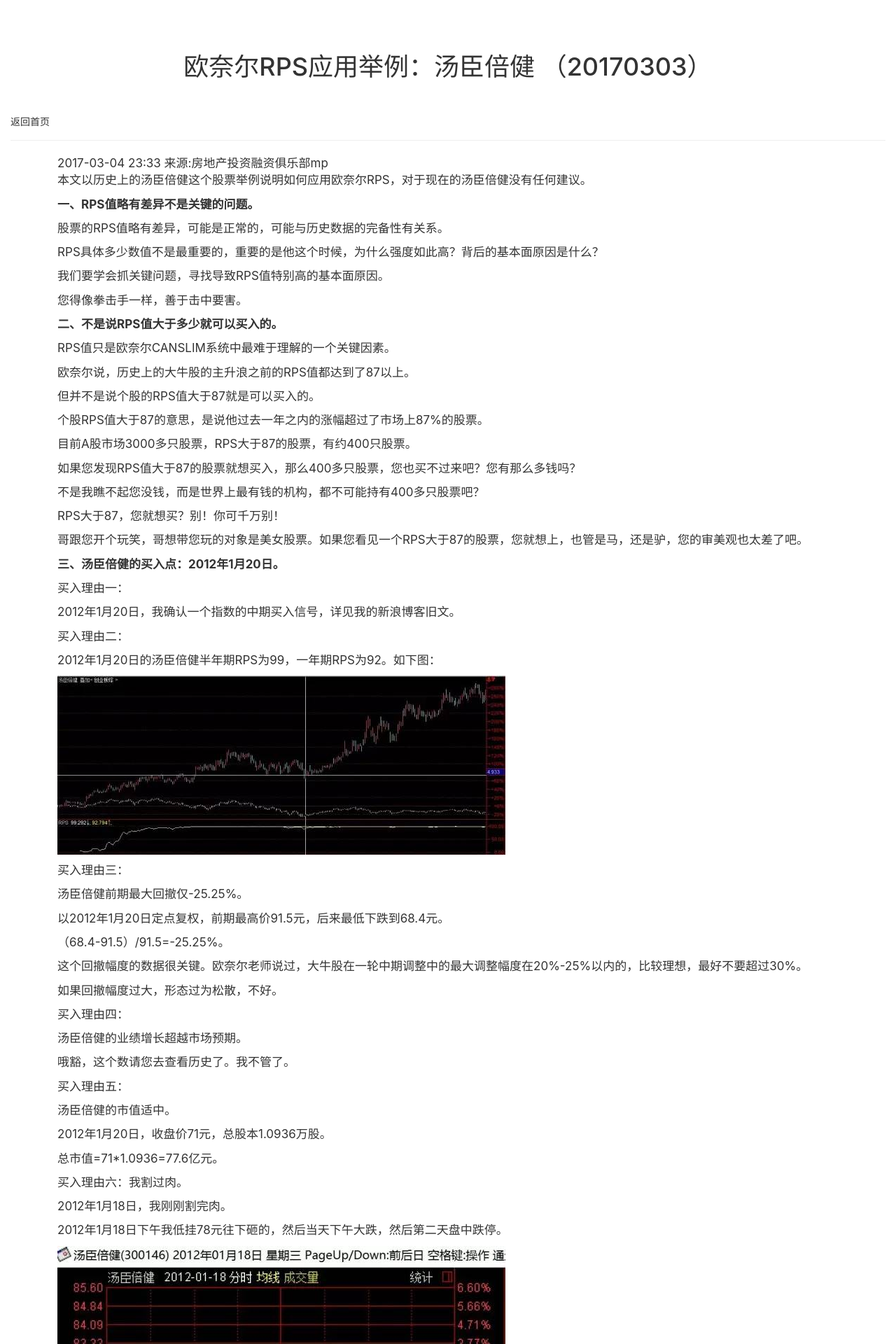
After one commit to pchaos/wanggeService, a Django app: page /v1/architechture/4 in a window 1280 px wide. The commit adds this page. Shown: the top 1920 px of the page at 70% size. Run offline with Django 3.2, Linux system fonts and the light colour scheme; some libraries are stand-ins or nearby versions.

Commit message:
增加文章：欧奈尔RPS应用举例：汤臣倍健

```diff
--- a/stocks/templates/index.html
+++ b/stocks/templates/index.html
@@ -32,6 +32,7 @@
         <td><a href="{% url 'stocks:architechture_list1' %}">基本面排雷</a></td>
         <td><a href="{% url 'stocks:architechture_list2' %}">投资者最容易走的16种坑</a></td>
         <td><a href="{% url 'stocks:architechture_list3' %}">笔记：价值投资的哲学——快就是慢，慢就是快</a></td>
+        <td><a href="{% url 'stocks:architechture_list4' %}">欧奈尔RPS应用举例：汤臣倍健</a></td>
         <td><!--陶博士50只股票的观察名单 --></td>
     </tr>
 </table>
--- /dev/null
+++ b/stocks/templates/stocks/architechure/欧奈尔RPS应用举例：汤臣倍健.html
@@ -0,0 +1,80 @@
+{% extends "stocks/architechure/architechtureBase.html" %}
+{% block title %}
+    <div class="container">
+        <h1>欧奈尔RPS应用举例：汤臣倍健 （20170303）</h1>
+    </div>
+{% endblock %}
+
+{% block content %}
+    <div class="text">
+        <div class="text-title">
+            <div class="article-info">
+                <span class="time" id="news-time" data-val="1488641592000">2017-03-04 23:33</span>
+                <span data-role="original-link">来源:<a href="//www.sohu.com" target="_blank">房地产投资融资俱乐部mp</a></span>
+            </div>
+        </div>
+        <article class="article" id="mp-editor">
+            <p data-role="original-title" style="display:none">原标题：（20170303）欧奈尔RPS应用举例：汤臣倍健</p>
+            <p>本文以历史上的汤臣倍健这个股票举例说明如何应用欧奈尔RPS，对于现在的汤臣倍健没有任何建议。</p>
+            <p><strong>一、RPS</strong><strong>值略有差异不是关键的问题。</strong></p>
+            <p>股票的RPS值略有差异，可能是正常的，可能与历史数据的完备性有关系。</p>
+            <p>RPS具体多少数值不是最重要的，重要的是他这个时候，为什么强度如此高？背后的基本面原因是什么？</p>
+            <p>我们要学会抓关键问题，寻找导致RPS值特别高的基本面原因。</p>
+            <p>您得像拳击手一样，善于击中要害。</p>
+            <p><strong>二、不是说RPS</strong><strong>值大于多少就可以买入的。</strong></p>
+            <p>RPS值只是欧奈尔CANSLIM系统中最难于理解的一个关键因素。</p>
+            <p>欧奈尔说，历史上的大牛股的主升浪之前的RPS值都达到了87以上。</p>
+            <p>但并不是说个股的RPS值大于87就是可以买入的。</p>
+            <p>个股RPS值大于87的意思，是说他过去一年之内的涨幅超过了市场上87%的股票。</p>
+            <p>目前A股市场3000多只股票，RPS大于87的股票，有约400只股票。</p>
+            <p>如果您发现RPS值大于87的股票就想买入，那么400多只股票，您也买不过来吧？您有那么多钱吗？</p>
+            <p>不是我瞧不起您没钱，而是世界上最有钱的机构，都不可能持有400多只股票吧？</p>
+            <p>RPS大于87，您就想买？别！你可千万别！</p>
+            <p>哥跟您开个玩笑，哥想带您玩的对象是美女股票。如果您看见一个RPS大于87的股票，您就想上，也管是马，还是驴，您的审美观也太差了吧。</p>
+            <p><strong>三、汤臣倍健的买入点：2012</strong><strong>年1</strong><strong>月20</strong><strong>日。</strong></p>
+            <p>买入理由一：</p>
+            <p>2012年1月20日，我确认一个指数的中期买入信号，详见我的新浪博客旧文。</p>
+            <p>买入理由二：</p>
+            <p>2012年1月20日的汤臣倍健半年期RPS为99，一年期RPS为92。如下图：</p>
+            {% load static %}
+            <p><img src="{% static 'stocks/images/architechture/architechture4_1.jpeg' %}"></p>
+            <p>买入理由三：</p>
+            <p>汤臣倍健前期最大回撤仅-25.25%。</p>
+            <p>以2012年1月20日定点复权，前期最高价91.5元，后来最低下跌到68.4元。</p>
+            <p>（68.4-91.5）/91.5=-25.25%。</p>
+            <p>这个回撤幅度的数据很关键。欧奈尔老师说过，大牛股在一轮中期调整中的最大调整幅度在20%-25%以内的，比较理想，最好不要超过30%。</p>
+            <p>如果回撤幅度过大，形态过为松散，不好。</p>
+            <p>买入理由四：</p>
+            <p>汤臣倍健的业绩增长超越市场预期。</p>
+            <p>哦豁，这个数请您去查看历史了。我不管了。</p>
+            <p>买入理由五：</p>
+            <p>汤臣倍健的市值适中。</p>
+            <p>2012年1月20日，收盘价71元，总股本1.0936万股。</p>
+            <p>总市值=71*1.0936=77.6亿元。</p>
+            <p>买入理由六：我割过肉。</p>
+            <p>2012年1月18日，我刚刚割完肉。</p>
+            <p>2012年1月18日下午我低挂78元往下砸的，然后当天下午大跌，然后第二天盘中跌停。</p>
+            <p><img src="{% static 'stocks/images/architechture/architechture4_2.jpeg' %}"></p>
+            <p><img src="{% static 'stocks/images/architechture/architechture4_3.jpeg' %}"></p>
+            <p>2012年1月19日盘中跌停的时候，我高兴得很，以为自己卖对了。</p>
+            <p>可是殊不知，那是一个天赐良机的绝佳买点。</p>
+            <p>2012年1月19日盘中跌停价是未来六个月内股价上涨113%的起点。</p>
+            <p><strong>四、成长股的买入要点总结。</strong></p>
+            <p><strong>有朋友将成长股的买入要点总结为三个字：小新高。</strong></p>
+            <p>小的意思是市值要小。</p>
+            <p>历史上很多超级大牛股都是从几亿元或者几十亿元起步的。</p>
+            <p>您现在如果告诉我一只200亿市值的股票，将来要涨十倍，我多半都不用看是什么股票，就两个字：不信。</p>
+            <p>新的意思是上市不久的股票，即次新股。</p>
+            <p>高的意思，是指业绩高增长。</p>
+            <p><strong>高的意思，我也曾经有过三高甚至四高的总结。</strong></p>
+            <p>高强度，指欧奈尔的RPS值很高。</p>
+            <p>筹码高度稳定。</p>
+            <p>经历了一个高度完整的中期调整。</p>
+            <p>喂，我这里正在上课传授干货，您不会是一脸懵逼吧？</p>
+            <p><strong>五、授人以渔。</strong></p>
+            <p>如何应用欧奈尔RPS选股，本文绝对干货吧。</p>
+            <p>请不要问我应该买什么股票，我这里授人以渔，不授人以鱼。</p>
+            <p>我这里没有鱼，只有渔。</p>
+            <p>渔，喏，送给你。</p>
+            <p>来源：陶博士2006</p>
+{% endblock %}
--- a/stocks/urls.py
+++ b/stocks/urls.py
@@ -50,6 +50,7 @@
     url(r'^architechture/1$', ArchitechtureList.as_view(template_name='stocks/architechure/基本面排雷.html'), name='architechture_list1'),
     url(r'^architechture/2$', ArchitechtureList.as_view(template_name='stocks/architechure/投资者最容易走的16种坑.html'), name='architechture_list2'),
     url(r'^architechture/3$', ArchitechtureList.as_view(template_name='stocks/architechure/价值投资的哲学——快就是慢，慢就是快.html'), name='architechture_list3'),
+    url(r'^architechture/4$', ArchitechtureList.as_view(template_name='stocks/architechure/欧奈尔RPS应用举例：汤臣倍健.html'), name='architechture_list4'),
 
 ]
 
```
Also changed, not shown: stocks/templates/stocks/freshhigh_search_list_grid.html (+13 -7 lines), stocks/static/stocks/images/architechture/architechture4_1.jpeg (added), stocks/static/stocks/images/architechture/architechture4_2.jpeg (added), stocks/static/stocks/images/architechture/architechture4_3.jpeg (added).
